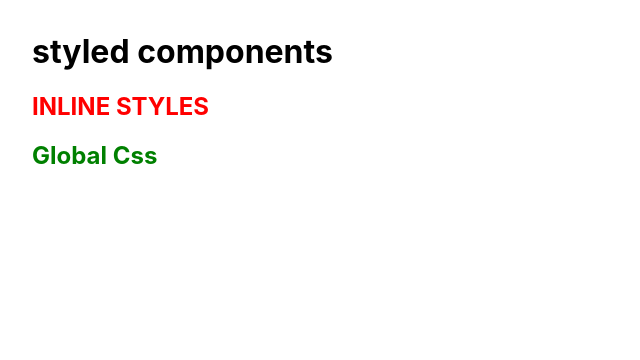
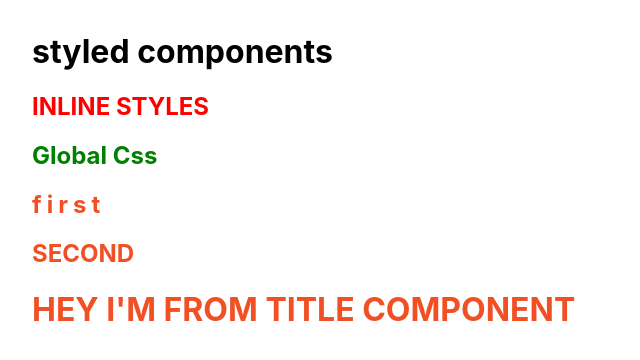
Before and after one commit to devgithinji/styled-components-learning, a React (Create React App) app: page / in a window 1280 px wide. Shown: the top 360 px of the page, without its empty margins (0-640 px from the left). Built offline with nearby package versions, Linux system fonts and the light colour scheme.

Commit message:
file css styling

```diff
--- a/src/App.css
+++ b/src/App.css
@@ -1,8 +1,22 @@
+:root {
+    --primaryColor: #f15025;
+}
+
 body {
     margin: 2rem;
 }
 
-.global{
+.global {
     color: green;
     text-transform: capitalize;
 }
+
+.first {
+    letter-spacing: 5px;
+    color: var(--primaryColor);
+}
+
+.second {
+    text-transform: uppercase;
+    color: var(--primaryColor);
+}
--- a/src/App.js
+++ b/src/App.js
@@ -1,4 +1,5 @@
 import './App.css';
+import Title from "./components/Title";
 
 function App() {
     return (
@@ -8,6 +9,9 @@ function App() {
                 inline styles
             </h2>
             <h2 className="global">global css</h2>
+            <h2 className="first">first</h2>
+            <h2 className="second">second</h2>
+            <Title/>
         </div>
     );
 }
--- /dev/null
+++ b/src/components/Title.js
@@ -0,0 +1,12 @@
+import React from 'react';
+import "./title.css"
+
+const Title = () => {
+    return (
+        <div>
+            <h1 className="title">hey i'm from title component</h1>
+        </div>
+    );
+};
+
+export default Title;
--- /dev/null
+++ b/src/components/title.css
@@ -0,0 +1,4 @@
+.title {
+    color: #f15025;
+    text-transform: uppercase;
+}
```
